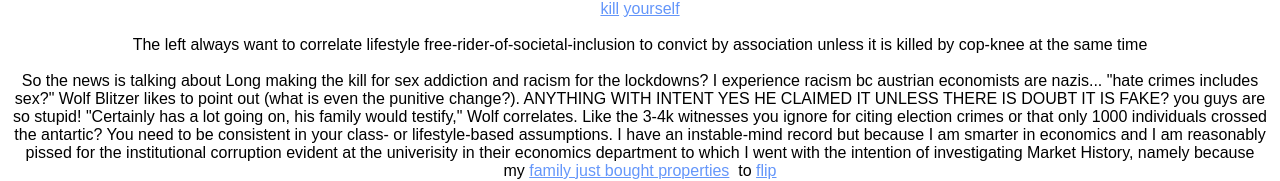
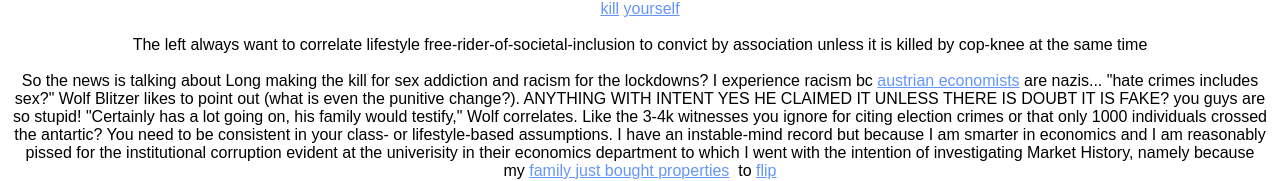
Before and after one commit to NickCarducci/BillBidenOrg, a React (Create React App) app: page / in a window 1280 px wide. Shown: the part 453-634 px from the top of the page. Built offline with nearby package versions, Linux system fonts and the light colour scheme.

Commit message:
Update App.js

```diff
--- a/src/App.js
+++ b/src/App.js
@@ -60,15 +60,16 @@ export default function App() {
       <br />
       <br />
       So the news is talking about Long making the kill for sex addiction and
-      racism for the lockdowns? I experience racism bc austrian economists are
-      nazis... "hate crimes includes sex?" Wolf Blitzer likes to point out (what
-      is even the punitive change?). ANYTHING WITH INTENT YES HE CLAIMED IT
-      UNLESS THERE IS DOUBT IT IS FAKE? you guys are so stupid! "Certainly has a
-      lot going on, his family would testify," Wolf correlates. Like the 3-4k
-      witnesses you ignore for citing election crimes or that only 1000
-      individuals crossed the antartic? You need to be consistent in your class-
-      or lifestyle-based assumptions. I have an instable-mind record but because
-      I am smarter in economics and I am reasonably pissed for the institutional
+      racism for the lockdowns? I experience racism bc&nbsp;
+      <a href="https://saverparty.xyz">austrian economists</a>&nbsp;are nazis...
+      "hate crimes includes sex?" Wolf Blitzer likes to point out (what is even
+      the punitive change?). ANYTHING WITH INTENT YES HE CLAIMED IT UNLESS THERE
+      IS DOUBT IT IS FAKE? you guys are so stupid! "Certainly has a lot going
+      on, his family would testify," Wolf correlates. Like the 3-4k witnesses
+      you ignore for citing election crimes or that only 1000 individuals
+      crossed the antartic? You need to be consistent in your class- or
+      lifestyle-based assumptions. I have an instable-mind record but because I
+      am smarter in economics and I am reasonably pissed for the institutional
       corruption evident at the univerisity in their economics department to
       which I went with the intention of investigating Market History, namely
       because my&nbsp;
```
